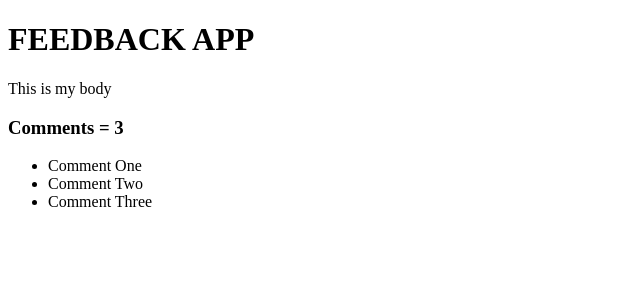
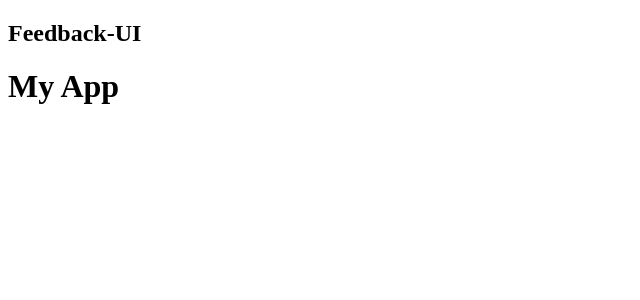
Before and after one commit to telangn/react-feedback-app, a React (Create React App) app: page / in a window 1280 px wide. Shown: the top 300 px of the page, without its empty margins (0-640 px from the left). Built offline with nearby package versions, Linux system fonts and the light colour scheme.

Commit message:
Import Header component (App.js)

```diff
--- a/src/App.js
+++ b/src/App.js
@@ -1,33 +1,15 @@
+import Header from './components/Header'
+
 function App() {
-    const title = 'Feedback App'
-    const body = 'This is my body'
-    const comments = [
-        {id: 1, text: 'Comment One'},
-        {id: 2, text: 'Comment Two'},
-        {id: 3, text: 'Comment Three'},
-    ]
-    const loading = false
-    const showComments = true
-    const commentBlock = (
-        <div className='comments'>
-            <h3>Comments = {comments.length}</h3>
-            <ul>
-                {comments.map((comment) => (
-                    <li key={comment.id}>
-                        {comment.text}
-                    </li>
-                ))}
-            </ul>
-        </div>
-    )
-
-    if (loading) return <h1>Loading...</h1>
     return (
-        <div className='container'>
-            <h1>{title.toUpperCase()}</h1>
-            <p>{body}</p>
-            {showComments && commentBlock}
-        </div>
+        <>
+            <Header text='Feedback-UI'/>
+            <div className='container'>
+                <h1>
+                    My App
+                </h1>
+            </div>
+        </>
     )
 }
 
```
